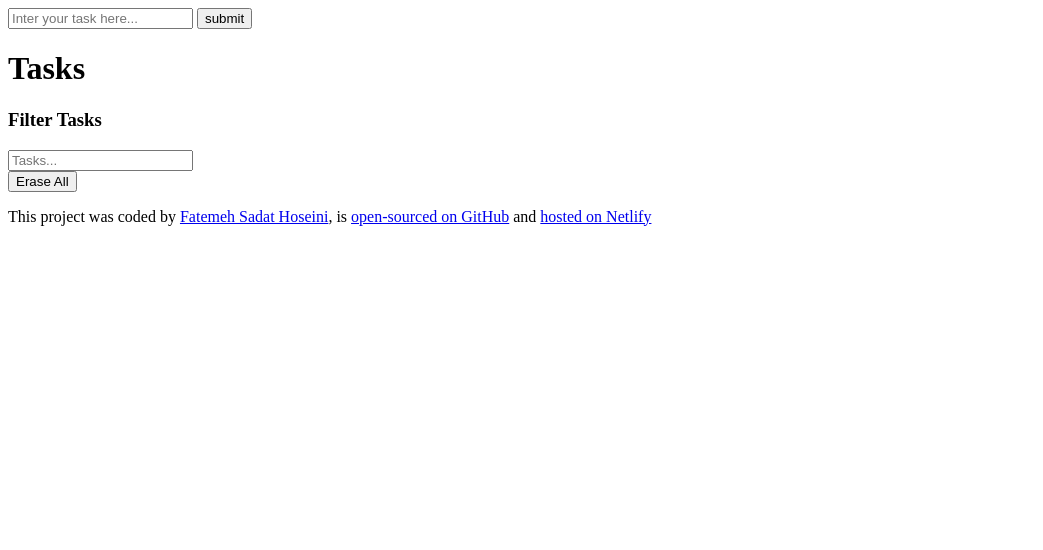
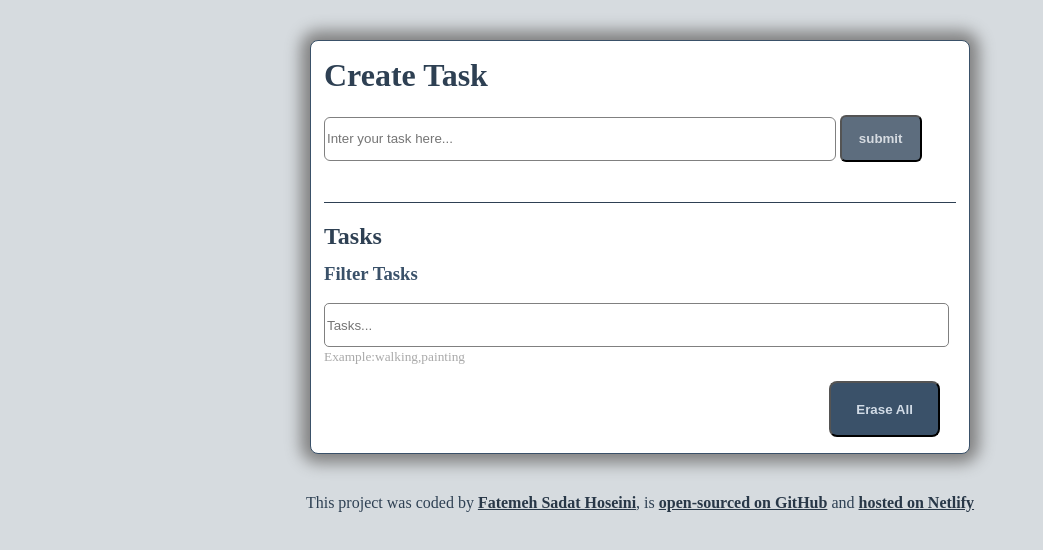
Before and after one commit to fatemehoseinii007/To-Do-List, a plain HTML site: page index.html in a window 1280 px wide. Shown: the whole page, without its empty margins (0-1043 px from the left). Drawn offline with Linux system fonts and the light colour scheme.

Commit message:
Create CSS file

```diff
--- a/index.html
+++ b/index.html
@@ -3,24 +3,30 @@
 <head>
     <meta charset="UTF-8">
     <meta name="viewport" content="width, initial-scale=1.0">
+    <link rel="stylesheet" href="./style.css">
     <title>To-Do-List</title>
 </head>
 <body>
-    <form>
-        <input type="text" placeholder="Inter your task here...">
-        <input type="submit" value="submit">
-    </form>
+  <div class="container">
+    <header>
+      <form>
+        <h1>Create Task</h1>
+        <input class="txt-input" type="text" placeholder="Inter your task here...">
+        <input class="btn-input" type="submit" value="submit">
+      </form>
+    </header>
     <main>
-        <h1>Tasks</h1>
+        <h2>Tasks</h2>
         <h3>Filter Tasks</h3>
         <form>
             <input type="text" placeholder="Tasks...">
+            <small>Example:walking,painting</small>
         </form>
     </main>
     <footer>
         <button>Erase All</button>
     </footer>
-    </div>
+  </div>
     <p>This project was coded by <a href="https://github.com/fatemehoseinii007">Fatemeh Sadat Hoseini</a>, is <a href="#">open-sourced on GitHub</a> and <a href="#">hosted on Netlify</a>
 </p>
 </body>
--- /dev/null
+++ b/style.css
@@ -0,0 +1,97 @@
+body{
+    background-color: #D6DBDF;
+}
+
+.container{
+    width: 50%;
+    background-color: #fff;
+    margin: 2.5rem auto;
+    padding: 1rem 0.8rem;
+    border-radius: 0.5rem;
+    border: 1px solid #3A5169;
+    box-shadow: 0px 0rem 16px 9px grey;
+}
+
+header{
+    border-bottom: 1px solid #2E4053;
+    padding-bottom: 2.5rem;
+}
+
+header h1{
+    margin-top: 0;
+    color: #2E4053;
+}
+
+.txt-input{
+    width: 80%;
+    height: 2.5rem;
+    border:1px solid grey;
+    border-radius: 6px;
+    outline-color: #2E4053;
+}
+
+.btn-input{
+    width: 13%;
+    height: 2.9rem;
+    border-radius: 6px;
+    background-color: #5D6D7E;
+    color: #D6DBE1;
+    font-weight: bold;
+}
+
+.btn-input:hover{
+    border: 2px solid #B4C4D5;
+}
+
+main h3{
+   margin-top: 0;
+   color: #3A5169;
+}
+
+main h2{
+    margin-bottom: 0.8rem;
+    color: #2E4053;
+}
+
+main small{
+    color: darkgray;
+}
+
+main input{
+    margin: 0 auto;
+    width: 98%;
+    height: 2.5rem;
+    outline-color:#2E4053;
+    border-radius: 5px;
+    border: 1px solid grey;
+}
+
+button{
+    margin-top: 1rem;
+    width: 18%;
+    height: 3.5rem;
+    background-color: #3A5169;
+    color: #D1DBE6;
+    border-radius: 0.5rem;
+    font-weight: bold;
+}
+
+button:hover{
+    border: 2px solid #B4C4D5;
+}
+
+footer{
+    margin-right: 0;
+    justify-content: flex-end;
+    display: flex;
+    margin-right: 1rem;
+}
+
+p{
+    text-align: center;
+    color: #2E4053;
+}
+p a{
+    color: #283747;
+    font-weight: bold;
+}
```
